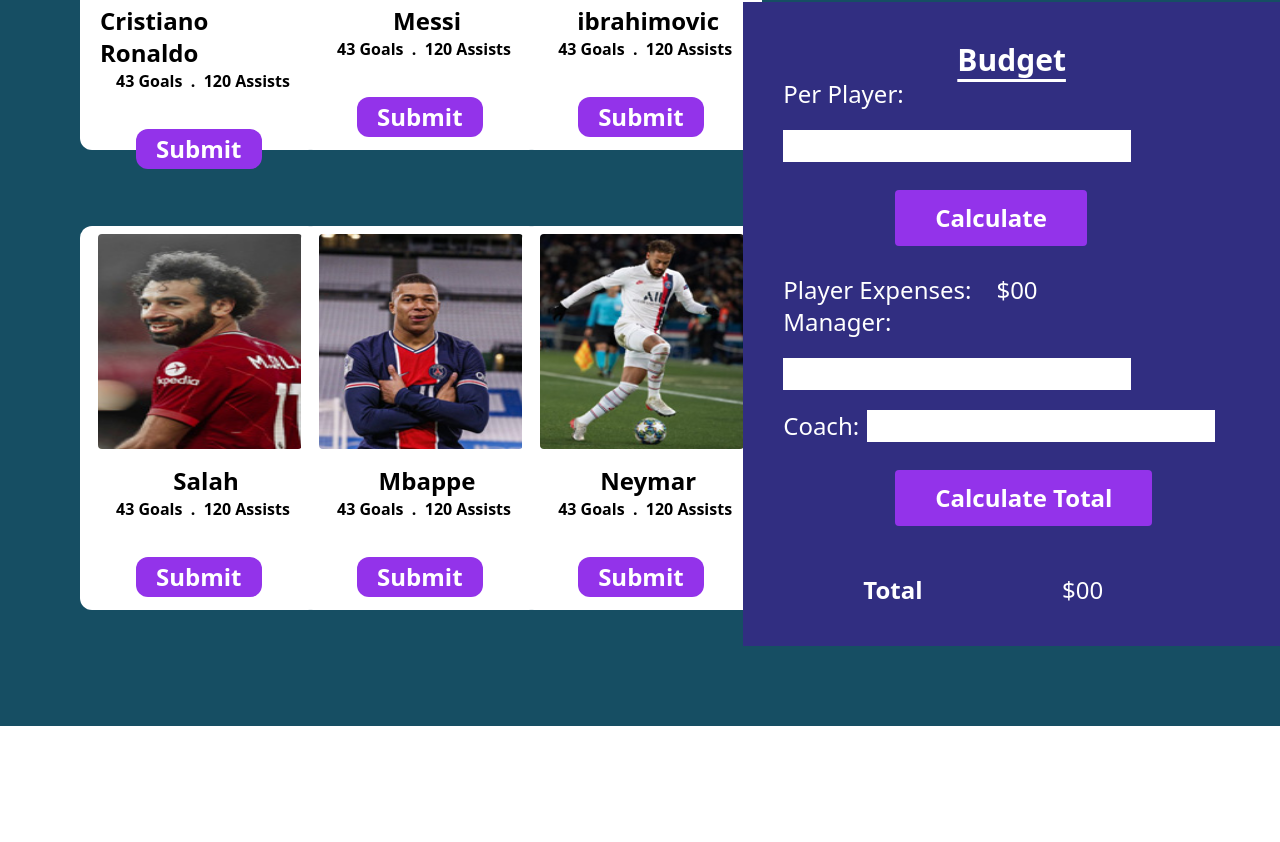
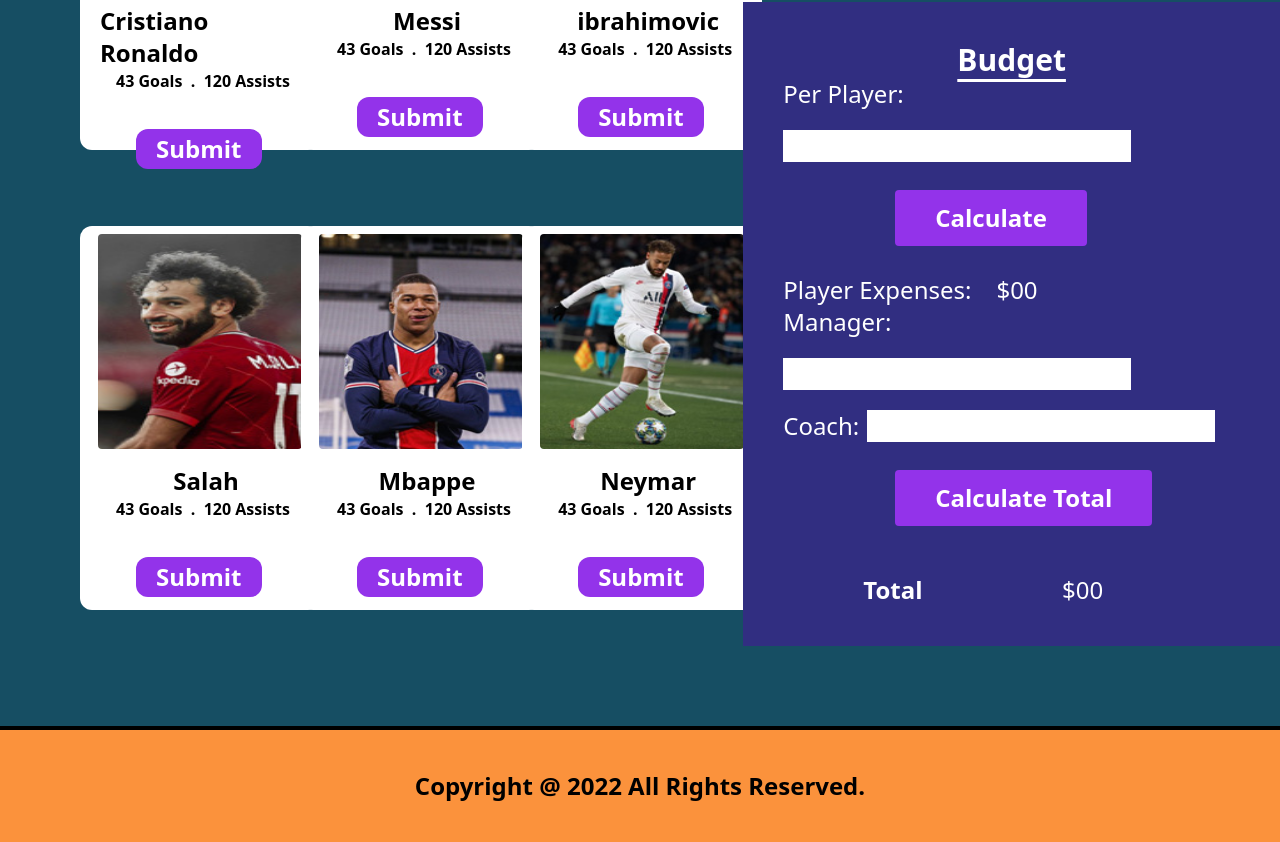
Before and after one commit to faazizpro/select-5-players, a plain HTML site: page index.html in a window 1280 px wide. Shown: the part 1040-1882 px from the top of the page. Before the commit the page ends 1766 px from the top, so only its background shows below. Drawn offline with nearby package versions, Linux system fonts and the light colour scheme.

Commit message:
Footer Section Done

```diff
--- a/index.html
+++ b/index.html
@@ -166,5 +166,12 @@
         </div>
 
     </main>
+
+    <!-- Footer Section Starts -->
+    <footer class="bg-orange-400">
+        <div class="border-t-4 border-black text-center pt-10 pb-10">
+            <h2 class="text-2xl font-bold">Copyright @ 2022 All Rights Reserved.</h2>
+        </div>
+    </footer>
 </body>
 </html>
```
